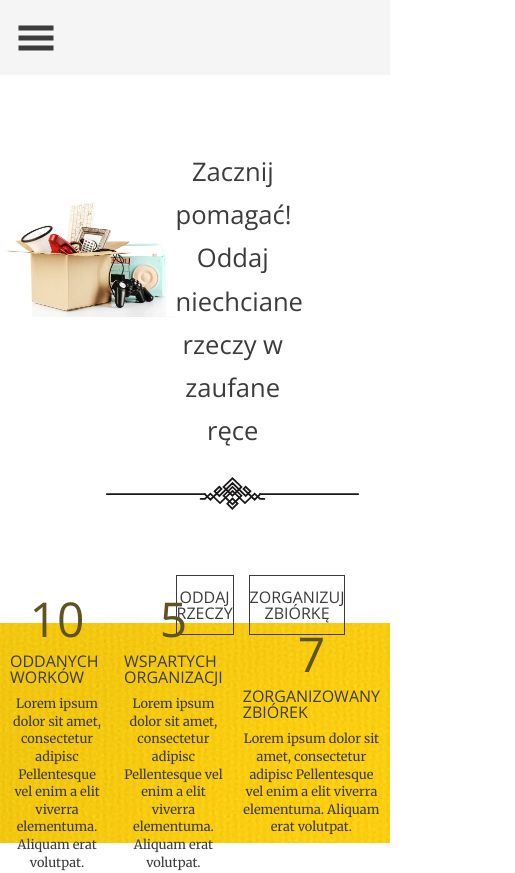
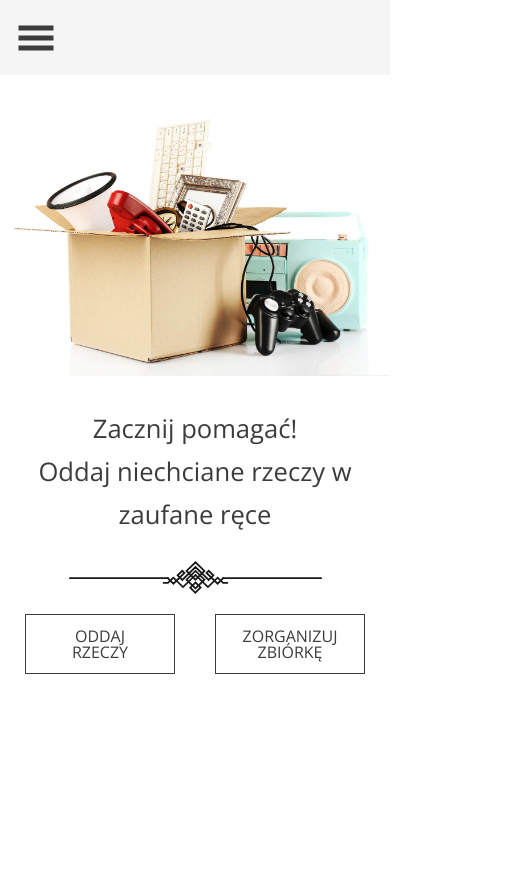
Before and after one commit to jarekm04/oddaj_rzeczy, a React (Create React App) app: page / in a window 390 px wide. Shown: the top 873 px of the page, 515 px wide, since content can reach past the window. After the commit the page ends 844 px from the top, so only its background shows below. Built offline with nearby package versions, Linux system fonts and the light colour scheme; no server answers.

Commit message:
welcome mobile view

```diff
--- a/src/App.jsx
+++ b/src/App.jsx
@@ -1,6 +1,6 @@
 import React, {useEffect, useState} from 'react';
 import {BrowserRouter as Router, Routes, Route} from "react-router-dom";
-import HomeMain from "./components/HomeComponents/HomeMain";
+import Welcome from "./components/HomeComponents/Welcome";
 import Login from "./components/LoginComponents/Login";
 import Register from "./components/LoginComponents/Register";
 import Logout from "./components/LoginComponents/Logout";
@@ -32,7 +32,7 @@ function App() {
       <Router>
         <Header isUserLogged={isUserLogged} setIsUserLogged={setIsUserLogged} />
         <Routes>
-          <Route path="/" element={<HomeMain isUserLogged={isUserLogged} setIsUserLogged={setIsUserLogged}/>} />
+          <Route path="/" element={<Welcome isUserLogged={isUserLogged} setIsUserLogged={setIsUserLogged}/>} />
           <Route path="/logowanie" element={<Login setIsUserLogged={setIsUserLogged} userEmail={values.userEmail} userPassword={values.userPassword} />} />
           <Route path="/rejestracja" element={<Register setIsUserLogged={setIsUserLogged} registerEmail={values.registerEmail} registerPassword={values.registerPassword} registerConfirmPassword={values.registerConfirmPassword} />} />
           <Route path="/wylogowano" element={<Logout />} />
--- a/src/components/HomeComponents/HomeMain.jsx
+++ b/src/components/HomeComponents/Welcome.jsx
@@ -9,10 +9,10 @@ import Footer from "./Footer";
 import welcomeBg from "../../assets/Home-Hero-Image.jpg";
 import decoration from "../../assets/Decoration.svg";
 
-const HomeMain = () => {
+const Welcome = () => {
     return (
         <>
-            <div className="welcome" id="welcomeID">
+            <section className="welcome" id="welcomeID">
                 <div className="bg-box">
                     <img className="welcome__bg" src={welcomeBg} alt="stuff"/>
                 </div>
@@ -26,7 +26,7 @@ const HomeMain = () => {
                         </div>
                     </main>
                 </section>
-            </div>
+            </section>
             <ThreeColumns />
             <SimpleSteps />
             <AboutUs />
@@ -37,4 +37,4 @@ const HomeMain = () => {
     );
 };
 
-export default HomeMain;
+export default Welcome;
--- a/src/scss/components/HomeComponents/aboutUs.scss
+++ b/src/scss/components/HomeComponents/aboutUs.scss
@@ -9,6 +9,9 @@
   }
   @media (max-width: 800px) {
     height: 500px;
+  }
+  @media (max-width: 750px) {
+    display: none;
   }
   .aboutUs__contentBox {
     display: flex;
--- a/src/scss/components/HomeComponents/contact.scss
+++ b/src/scss/components/HomeComponents/contact.scss
@@ -6,6 +6,9 @@
   }
   @media (max-width: 1000px) {
     height: 600px;
+  }
+  @media (max-width: 750px) {
+    display: none;
   }
   .bg-box {
     width: 50%;
--- a/src/scss/components/HomeComponents/footer.scss
+++ b/src/scss/components/HomeComponents/footer.scss
@@ -7,6 +7,9 @@
   @media (max-width: 1000px) {
     margin-top: -20px;
     margin-bottom: 40px;
+  }
+  @media (max-width: 750px) {
+    display: none;
   }
   .footer__text {
     font-size: 1.125rem;
--- a/src/scss/components/HomeComponents/foundation.scss
+++ b/src/scss/components/HomeComponents/foundation.scss
@@ -4,6 +4,9 @@
   @media (max-width: 1000px) {
     height: 650px;
     margin-top: 35px;
+  }
+  @media (max-width: 750px) {
+    display: none;
   }
   .foundation__title {
     font-size: 2.375rem;
--- a/src/scss/components/HomeComponents/simpleSteps.scss
+++ b/src/scss/components/HomeComponents/simpleSteps.scss
@@ -7,6 +7,9 @@
   }
   @media (max-width: 1000px) {
     height: 450px;
+  }
+  @media (max-width: 750px) {
+    display: none;
   }
   .simpleSteps__title {
     font-size: 2.375rem;
--- a/src/scss/components/HomeComponents/threeColumns.scss
+++ b/src/scss/components/HomeComponents/threeColumns.scss
@@ -6,6 +6,9 @@
   align-items: center;
   @media (max-width: 1000px) {
     height: 220px;
+  }
+  @media (max-width: 750px) {
+    display: none;
   }
   .stats {
     width: 390px;
--- a/src/scss/components/HomeComponents/homeMain.scss
+++ b/src/scss/components/HomeComponents/welcome.scss
@@ -5,11 +5,18 @@
     height: calc(80vh - 82px);
     margin-bottom: 30px;
   }
+  @media (min-width: 350px) and (max-width: 750px) {
+    flex-direction: column;
+  }
   .bg-box {
     width: 45%;
     height: calc(100% + 82px);
     margin-top: -82px;
     z-index: -2;
+    @media (min-width: 350px) and (max-width: 750px) {
+      width: 100%;
+      margin-top: 100px;
+    }
     .welcome__bg {
       width: 100%;
       height: 100%;
@@ -22,11 +29,18 @@
   }
   .welcome__content {
     width: 55%;
+    @media (min-width: 350px) and (max-width: 750px) {
+      width: auto;
+    }
     .main__content {
       display: flex;
       flex-direction: column;
       margin-top: 150px;
       margin-right: 100px;
+      @media (min-width: 350px) and (max-width: 750px) {
+        margin-top: 30px;
+        margin-right: 0;
+      }
       .main__title {
         font-size: 2.375rem;
         font-weight: normal;
@@ -41,6 +55,9 @@
         @include decorationLine;
         align-self: center;
         margin-bottom: 65px;
+        @media (min-width: 350px) and (max-width: 750px) {
+          margin-bottom: 20px;
+        }
       }
       .main__btn-box {
         display: flex;
--- a/src/scss/main.scss
+++ b/src/scss/main.scss
@@ -2,7 +2,7 @@
 @import "./settings/fonts";
 @import "./settings/colors";
 @import "./settings/mixins";
-@import "components/HomeComponents/homeMain";
+@import "components/HomeComponents/welcome";
 @import "components/HomeComponents/header";
 @import "components/HomeComponents/threeColumns";
 @import "components/HomeComponents/simpleSteps";
```
